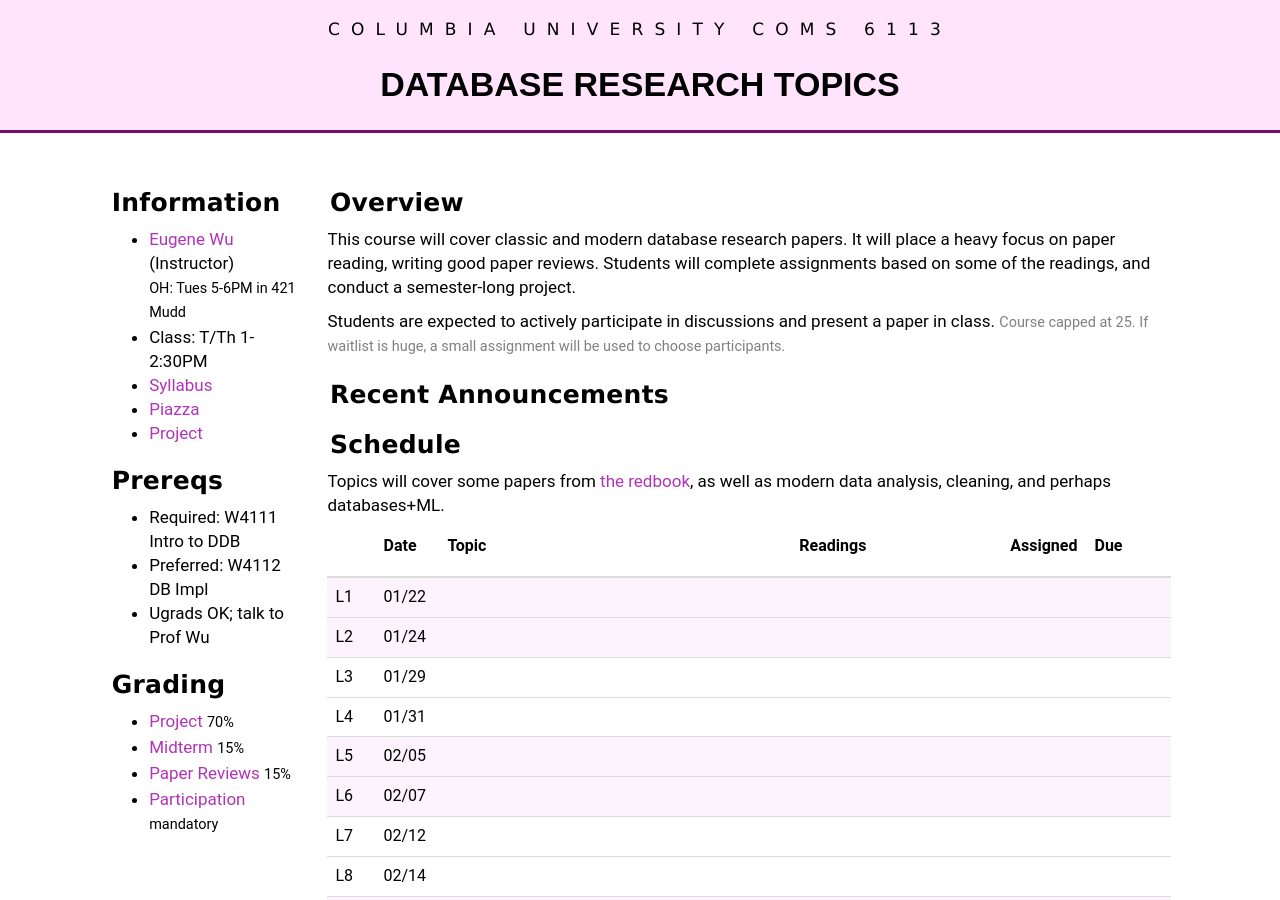
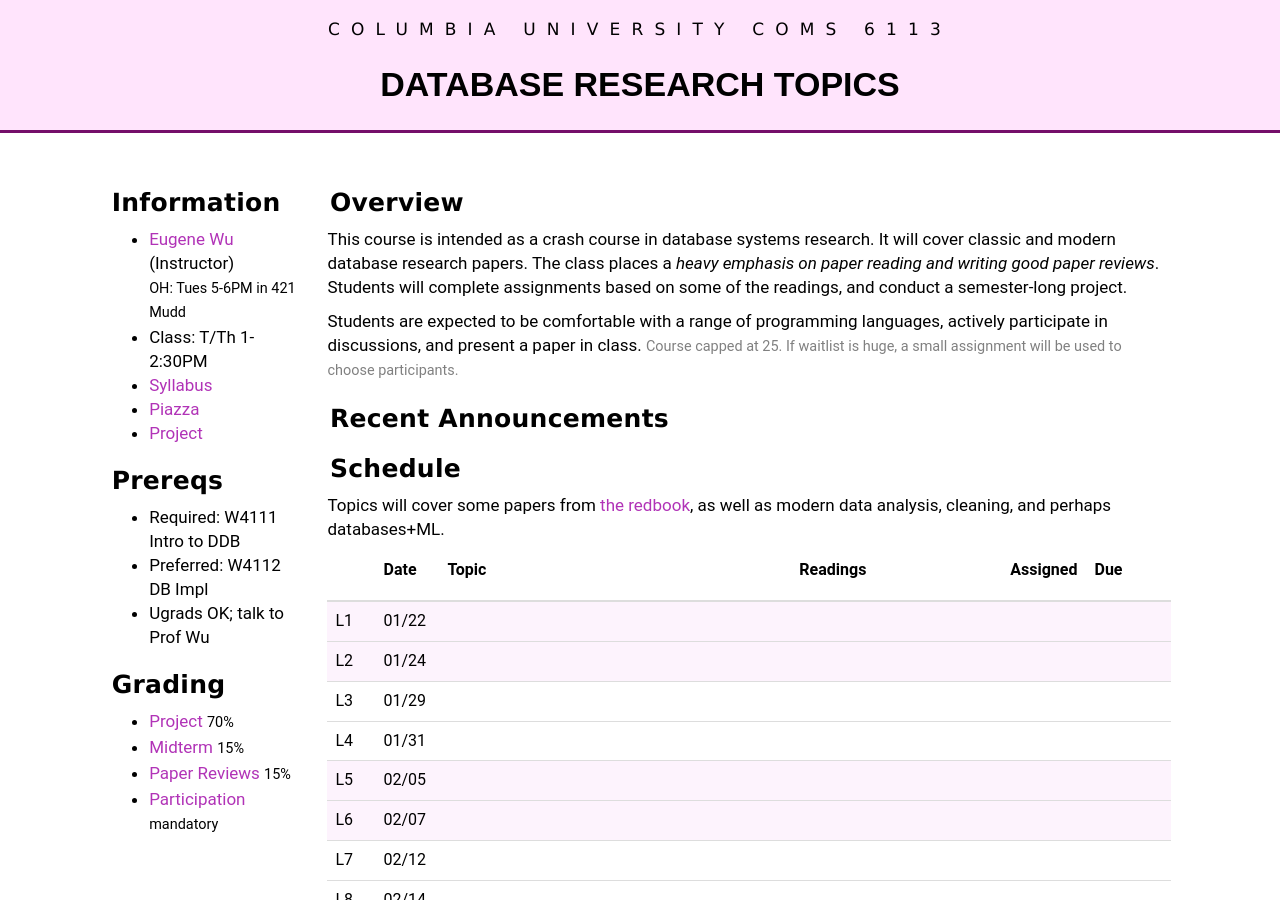
Before and after one commit to wzao1515/w6113.github.io, a Jekyll site: the page built from index.md, in a window 1280 px wide and 900 px high. Built offline with Jekyll 4.4.1, drawn with Linux system fonts in a browser that asks for light colours.

Commit message:
updated website

```diff
--- a/index.md
+++ b/index.md
@@ -5,9 +5,9 @@ layout: index
 
 #### Overview
 
-This course will cover classic and modern database research papers.  It will place a heavy focus on paper reading, writing good paper reviews.  Students will complete assignments based on some of the readings, and conduct a semester-long project.
+This course is intended as a crash course in database systems research.  It will cover classic and modern database research papers.  The class places a _heavy emphasis on paper reading and writing good paper reviews_.  Students will complete assignments based on some of the readings, and conduct a semester-long project.
 
-Students are expected to actively participate in discussions and present a paper in class.
+Students are expected to be comfortable with a range of programming languages, actively participate in discussions, and present a paper in class.
 <small style="color: grey">Course capped at 25.  If waitlist is huge, a small assignment will be used to choose participants.</small>
 
 
```
